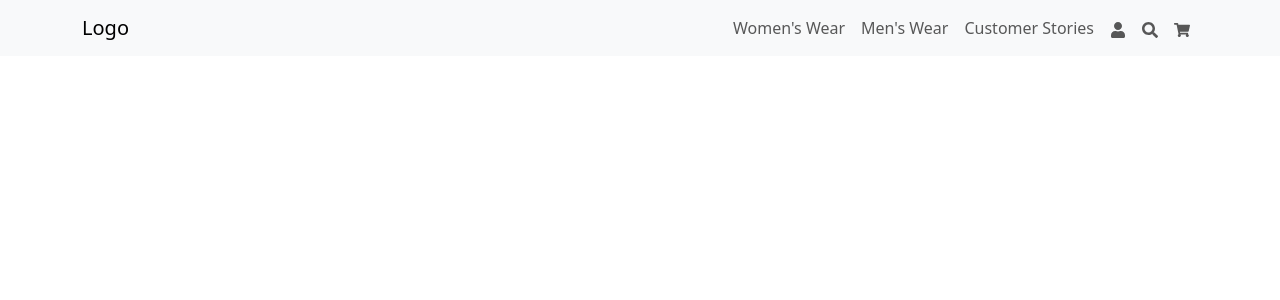
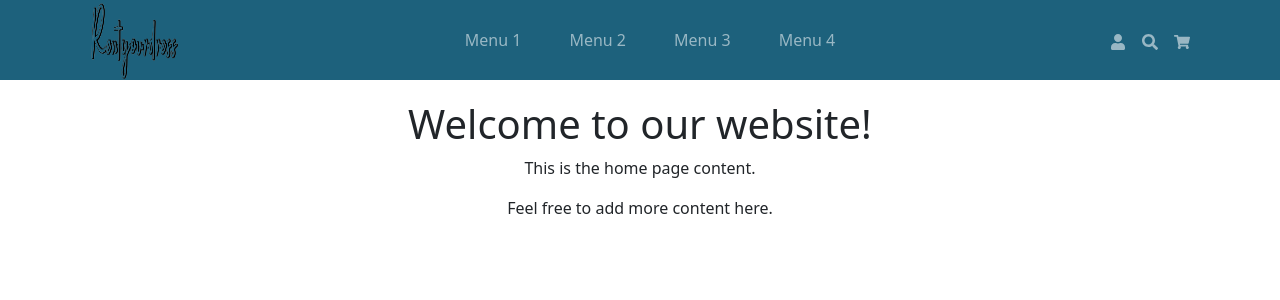
Before and after one commit to DiptanshuG/RentYourDress, a React (Create React App) app in the folder client/: page / in a window 1280 px wide. Shown: the top 300 px of the page. Built offline with nearby package versions, Linux system fonts and the light colour scheme.

Commit message:
update navbar

```diff
--- a/client/src/App.js
+++ b/client/src/App.js
@@ -1,17 +1,20 @@
 import React from 'react';
 import { BrowserRouter as Router, Route, Routes } from 'react-router-dom';
 import HomePage from './pages/HomePage';
+import Layout from './components/HomePage/Layout';
+
 import 'bootstrap/dist/css/bootstrap.min.css';
 // import NotFound from './NotFound';
 
 const App = () => {
   return (
     <Router>
+          <Layout>
         <Routes>
           <Route path="/" element={<HomePage />} />
           {/* <Route component={NotFound} /> */}
         </Routes>
-
+        </Layout>
     </Router>
   );
 };
--- /dev/null
+++ b/client/src/components/HomePage/Layout.js
@@ -0,0 +1,14 @@
+// Layout.js
+import React from 'react';
+import NavbarComponent from './NavbarComponent';
+
+const Layout = ({ children }) => {
+    return (
+        <div>
+            <NavbarComponent />
+            <div className="content">{children}</div>
+        </div>
+    );
+};
+
+export default Layout;
--- a/client/src/components/HomePage/Navbar.js
+++ /dev/null
@@ -1,26 +0,0 @@
-import React from 'react';
-import { Navbar, Container, Nav } from 'react-bootstrap';
-import { FaUser, FaSearch, FaShoppingCart } from 'react-icons/fa';
-
-const NavbarComponent = () => {
-    return (
-        <Navbar bg="light" expand="lg">
-            <Container>
-                <Navbar.Brand href="#">Logo</Navbar.Brand>
-                <Navbar.Toggle aria-controls="basic-navbar-nav" />
-                <Navbar.Collapse id="basic-navbar-nav">
-                    <Nav className="ms-auto">
-                        <Nav.Link href="#" className="flex-grow-1">Women's Wear</Nav.Link>
-                        <Nav.Link href="#" className="flex-grow-1">Men's Wear</Nav.Link>
-                        <Nav.Link href="#" className="flex-grow-1">Customer Stories</Nav.Link>
-                        <Nav.Link href="#"><FaUser /></Nav.Link>
-                        <Nav.Link href="#"><FaSearch /></Nav.Link>
-                        <Nav.Link href="#"><FaShoppingCart /></Nav.Link>
-                    </Nav>
-                </Navbar.Collapse>
-            </Container>
-        </Navbar>
-    );
-};
-
-export default NavbarComponent;
--- /dev/null
+++ b/client/src/components/HomePage/NavbarComponent.js
@@ -0,0 +1,45 @@
+import React from 'react';
+import { Navbar, Container, Nav } from 'react-bootstrap';
+import { FaUser, FaSearch, FaShoppingCart } from 'react-icons/fa';
+import '../../styles/NavbarComponent.css';
+import log from "../../assets/images/logo.png"
+
+const NavbarComponent = () => {
+    return (
+        <Navbar  variant="dark" expand="lg" className="custom-navbar">
+            <Container>
+                <Navbar.Brand href="#" className="mr-auto">
+                    <img
+                        src={log}
+                        width="30"
+                        height="30"
+                        className="d-inline-block logo-img  align-top"
+                        alt="Your Logo"
+                    />
+                </Navbar.Brand>
+                <Navbar.Toggle aria-controls="navbar-nav" />
+                <Navbar.Collapse id="navbar-nav">
+                    <Nav className="mx-auto">
+                        <Nav.Link href="#" className="mx-3">Menu 1</Nav.Link>
+                        <Nav.Link href="#" className="mx-3">Menu 2</Nav.Link>
+                        <Nav.Link href="#" className="mx-3">Menu 3</Nav.Link>
+                        <Nav.Link href="#" className="mx-3">Menu 4</Nav.Link>
+                    </Nav>
+                    <Nav>
+                        <Nav.Link href="#" className="mr-2">
+                            <FaUser />
+                        </Nav.Link>
+                        <Nav.Link href="#" className="mr-2">
+                            <FaSearch />
+                        </Nav.Link>
+                        <Nav.Link href="#">
+                            <FaShoppingCart />
+                        </Nav.Link>
+                    </Nav>
+                </Navbar.Collapse>
+            </Container>
+        </Navbar>
+    );
+};
+
+export default NavbarComponent;
--- a/client/src/pages/HomePage.js
+++ b/client/src/pages/HomePage.js
@@ -1,12 +1,16 @@
-import React from 'react'
-import NavbarComponent from '../components/HomePage/Navbar'
+import React from 'react';
+import NavbarComponent from '../components/HomePage/NavbarComponent';
 
 function HomePage() {
-  return (
-   <div>
-   <NavbarComponent />
-   </ div>
-  )
+    return (
+        <div>
+            <div style={{ padding: '20px', textAlign: 'center' }}>
+                <h1>Welcome to our website!</h1>
+                <p>This is the home page content.</p>
+                <p>Feel free to add more content here.</p>
+            </div>
+        </div>
+    );
 }
 
-export default HomePage
+export default HomePage;
--- /dev/null
+++ b/client/src/styles/NavbarComponent.css
@@ -0,0 +1,17 @@
+/* NavbarComponent.css */
+.custom-navbar {
+    height: 80px;
+    background-color: #1d617c;
+}
+
+.logo-img {
+    width: 100px;
+    height: 100px;
+}
+
+
+.nav-icon {
+    font-size: 2.2rem; /* Adjust the font-size as needed */
+    margin: 0 10px;
+    color: white;
+}
```
Also changed, not shown: client/src/assets/images/logo.png (added), 1 other file (tests, documents, lock files or other folders).
